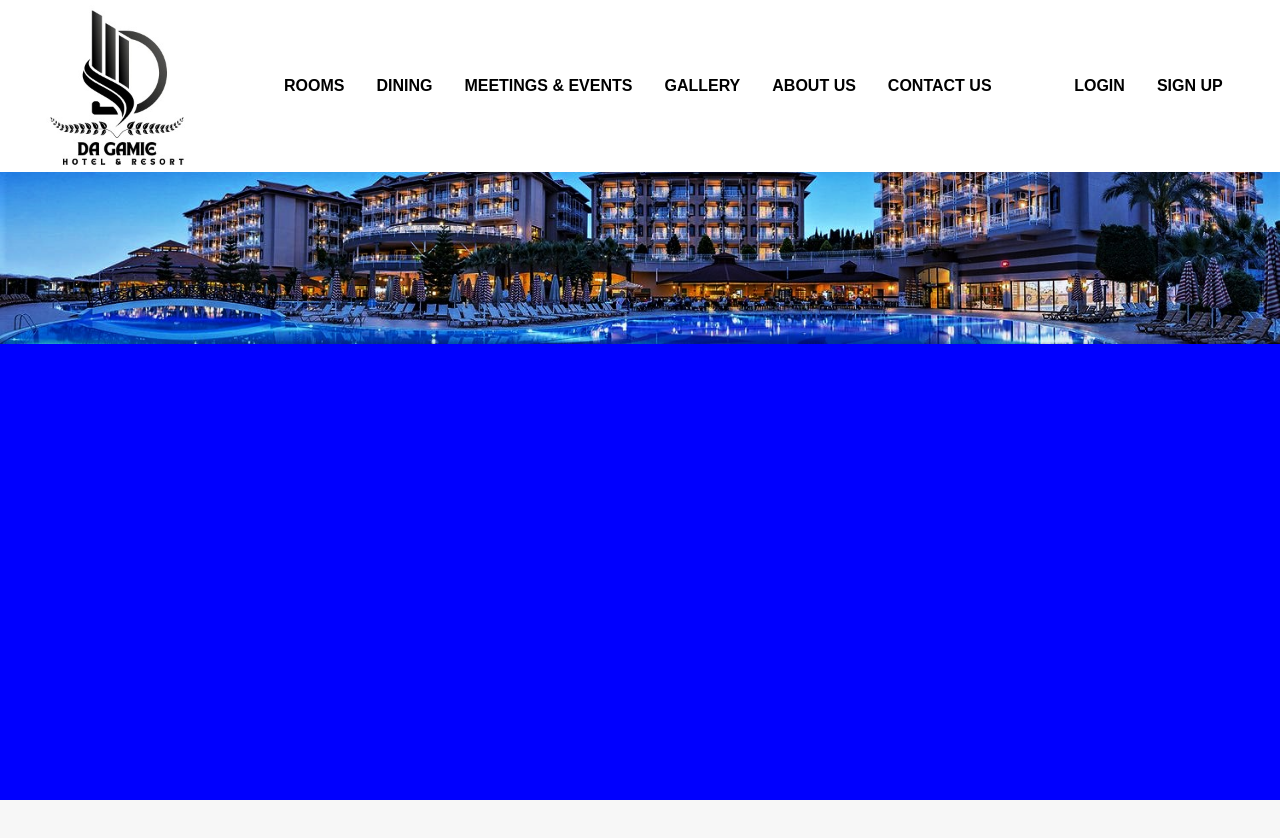
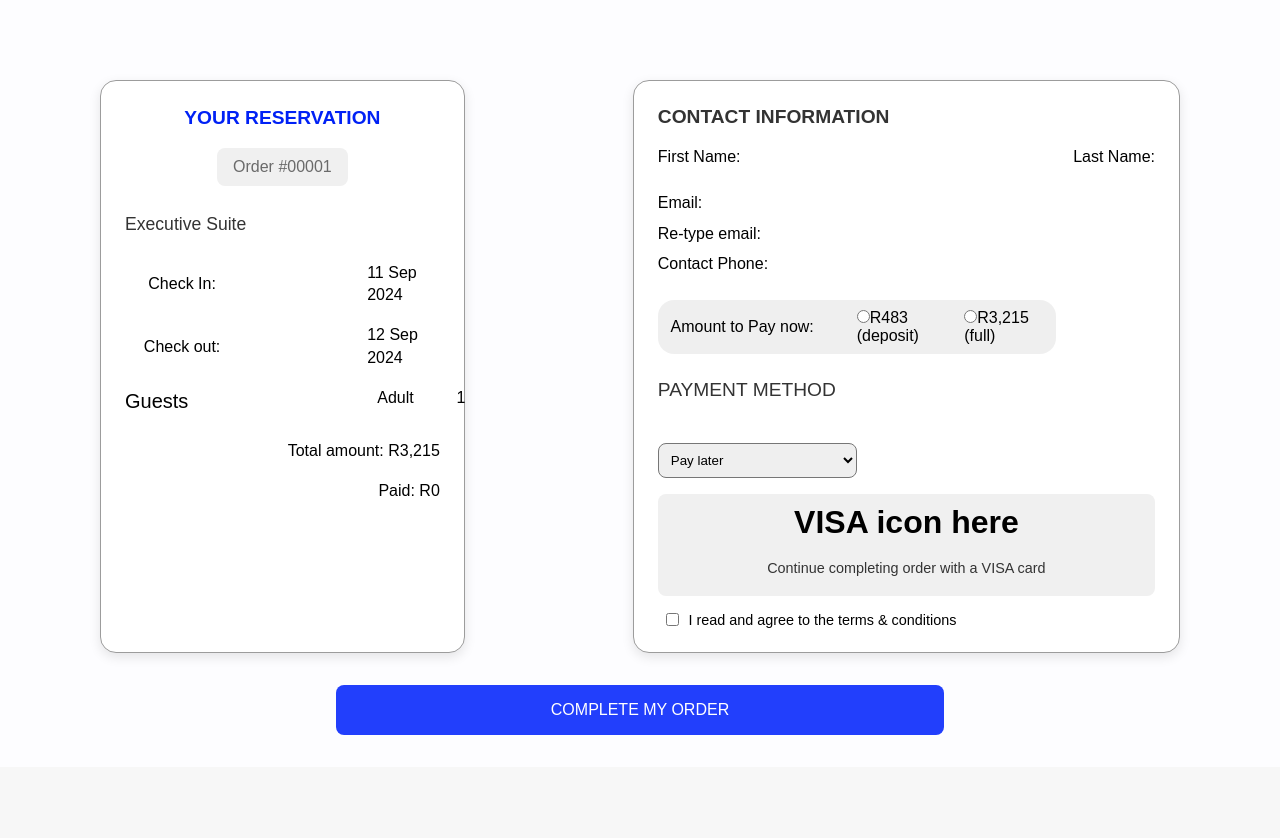
Before and after one commit to TlotloSeGamie/hotel-app, a React (Create React App) app: page / in a window 1280 px wide. Shown: the top 838 px of the page. After the commit the page ends 800 px from the top, so only its background shows below. Built offline with nearby package versions, Linux system fonts and the light colour scheme.

Commit message:
checkout

```diff
--- a/src/components/Checkout.css
+++ b/src/components/Checkout.css
@@ -1,18 +1,241 @@
 .Checkout-container {
     width: 100%;
-    height: 100%;
-    background-color: blue;
+    background-color: rgb(253, 253, 255);
+    padding: 2rem;
+    font-family: 'Arial', sans-serif;
 }
 
 .check-img {
     background-repeat: no-repeat;
     background-attachment: fixed;
     width: 100%;
-    height: 100vh;
-    position: relative;
-    top: 9rem;
+    height: 20vh;
+    margin-top: 5rem;
+    display: flex;
+    justify-content: center;
 }
 
 img {
     width: 100%;
+    object-fit: cover;
+    height: 100%;
 }
+
+.cheque-container {
+    display: flex;
+    flex-wrap: wrap;
+    justify-content: space-around;
+    gap: 2rem;
+    margin-top: 3rem;
+}
+
+.cheq {
+    width: 30%;
+    padding: 1.5rem;
+    border: 1px solid #9c9c9c;
+    border-radius: 1rem;
+    background-color: #fff;
+    box-shadow: 0px 4px 12px rgba(0, 0, 0, 0.1);
+}
+
+.reserve {
+    display: flex;
+    flex-direction: column;
+    align-items: center;
+}
+
+.your h5 {
+    font-weight: bold;
+    color: #0021f5;
+    font-size: 1.2rem;
+    margin-bottom: 1rem;
+}
+
+.order h5 {
+    font-size: 1rem;
+    color: #6a6a6a;
+    background-color: #f0f0f0;
+    padding: 0.5rem 1rem;
+    border-radius: 0.5rem;
+}
+
+.numbers {
+    display: flex;
+    flex-direction: column;
+    margin-top: 1rem;
+}
+
+.exe h5 {
+    font-size: 1.1rem;
+    color: #333;
+}
+
+.checks {
+    display: flex;
+    flex-direction: column;
+    gap: 0.5rem;
+    margin-top: 1rem;
+}
+
+.date {
+    width: 30%;
+    font-size: medium;
+    font-weight: lighter;
+}
+
+.checks .in {
+    display: flex;
+    justify-content: space-around;
+    width: 100%;
+}
+
+.checks .out {
+    display: flex;
+    justify-content: space-around;
+    width: 100%;
+}
+
+.guest {
+    width: 70%;
+    display: flex;
+    justify-content: space-between;
+}
+
+.guest-info {
+    position: relative;
+    width: 40%;
+    display: flex;
+    justify-content: space-between;
+    left: 7.5rem;
+}
+
+.guest-info h5 {
+    font-weight: lighter;
+    font-size: medium;
+}
+
+.amount {
+    margin-top: 1rem;
+    display: flex;
+    flex-direction: column;
+    gap: 0.5rem;
+    font-weight: bold;
+}
+
+.amount .total, .amount .paid {
+    font-size: 1rem;
+    display: flex;
+    justify-content: end;
+}
+
+.info {
+    width: 45%;
+    padding: 1.5rem;
+    background-color: #fff;
+    border: 1px solid #9c9c9c;
+    border-radius: 1rem;
+    box-shadow: 0px 4px 12px rgba(0, 0, 0, 0.1);
+}
+
+.contact h4 {
+    font-size: 1.2rem;
+    color: #333;
+    margin-bottom: 1rem;
+}
+
+.names {
+    margin-bottom: 1.5rem;
+}
+
+.names h5 {
+    font-size: 1rem;
+    margin-bottom: 0.5rem;
+}
+
+.pay-now {
+    width: 80%;
+    height: auto;
+    display: flex;
+    align-items: center;
+    justify-content: space-between;
+    background-color: #9c9c9c28;
+    border-radius: 1rem;
+}
+
+.pay-now h5 {
+    font-size: 1rem;
+    margin: 1rem 0;
+    position: relative;
+    left: 0.8rem;
+}
+
+.money {
+    width: 50%;
+    display: flex;
+    justify-content: space-evenly;
+}
+
+.pay-now .dot {
+    height: 0.8rem;
+    width: 0.8rem;
+    background-color: #6a6a6a;
+    border-radius: 50%;
+    display: inline-block;
+    margin-right: 0.5rem;
+}
+
+.method h3 {
+    font-size: 1.2rem;
+    color: #333;
+    margin-top: 1.5rem;
+}
+
+#payments {
+    display: flex;
+    justify-content: center;
+    align-items: center;
+    width: 40%;
+    padding: 0.5rem 0.5rem;
+    margin-bottom: 1rem;
+    border-radius: 0.5rem;
+}
+
+.statement {
+    background-color: #f0f0f0;
+    padding: 0.5rem;
+    border-radius: 0.5rem;
+    text-align: center;
+    margin-bottom: 1rem;
+}
+
+.statement h5 {
+    font-size: 0.9rem;
+    color: #333;
+}
+
+.agree {
+    display: flex;
+    align-items: center;
+    gap: 0.3rem;
+}
+
+.agree label {
+    font-size: 0.9rem;
+    margin-left: 0.5rem;
+}
+
+.complete-btn {
+    width: 50%;
+    padding: 1rem;
+    background-color: #223ffc;
+    color: #fff;
+    border: none;
+    border-radius: 0.5rem;
+    font-size: 1rem;
+    cursor: pointer;
+    transition: background-color 0.3s ease;
+}
+
+.complete-btn:hover {
+    background-color: #0012a0;
+}
--- a/src/components/Checkout.js
+++ b/src/components/Checkout.js
@@ -7,9 +7,106 @@ const Checkout = () => {
     return (
 
         <div className="Checkout-container">
-            {<Navbar />}
+           {/*} {<Navbar />}
             <div className="check-img">
                 <img src={check} />
+            </div>*/}
+            <div className="cheque-container">
+                <div className="cheq">
+                    <div className="reserve">
+                        <div className="your">
+                            <h5>YOUR RESERVATION</h5>
+                        </div>
+                        <div className="order">
+                            <h5>Order #00001</h5>
+                        </div>
+                    </div>
+                    <div className="numbers">
+                        <div className="exe">
+                            <h5>Executive Suite</h5>
+                        </div>
+                        <div className="checks">
+                            <div className="in">
+                                <h5 className="text">Check In:</h5>
+                                <h5 className="date">11 Sep 2024</h5>
+                            </div>
+                            <div className="out">
+                            <h5 className="text">Check out:</h5>
+                            <h5 className="date">12 Sep 2024</h5>
+                            </div>
+                            <div className="guest">
+                                <h5 className="guests">Guests</h5>
+                                <div className="guest-info">
+                                    <h5 className="gues">Adult</h5>
+                                    <h5 className="no">1</h5>
+                                </div>
+                            </div>
+                        </div>
+                    </div>
+                    <div className="amount">
+                        <h5 className="total">Total amount: R3,215</h5>
+                        <h5 className="paid">Paid: R0</h5>
+                    </div>
+                </div>
+                <div className="info">
+                    <div className="contact">
+                        <h4>CONTACT INFORMATION</h4>
+                        <div className="names">
+                            <div className="name">
+                                <h5 className="first">First Name:</h5>
+                                <h5 className="last">Last Name:</h5>
+                            </div>
+                            <div className="emails">
+                                <h5 className="email">Email:</h5>
+                                <h5 className="re-type">Re-type email:</h5>
+                            </div>
+                            <div className="phone">
+                                <h5>Contact Phone:</h5>
+                            </div>
+                        </div>
+                        <div className="pay-now">
+                            <h5>Amount to Pay now:</h5>
+                             <div className="money">
+                                 <label className="deposit">
+                                    <input
+                                        type="radio"
+                                        name="deposit"
+                                    />
+                                    <span class="checkmark"></span>R483 (deposit)
+                                    </label>
+                                    <label className="full">
+                                    <input
+                                        type="radio"
+                                        name="full"
+                                    />
+                                    <span class="checkmark"></span>R3,215 (full)
+                                    </label>
+                             </div>
+                        </div>
+
+
+                        <div className="method">
+                            <h3>PAYMENT METHOD</h3>
+                            <select id="payments">
+                                <option value="later">Pay later</option>
+                                <option value="visa">VISA</option>
+                                <option vale="pal">PayPal</option>
+                            </select>
+                            <div className="statement">
+                                <h2>VISA icon here</h2>
+                                <h5>Continue completing order with a VISA card</h5>
+                            </div>
+                            <div className="agree">
+                            <label class="agree">
+                                <input type="checkbox" />
+                                <span class="checkmark"></span>
+                                    I read and agree to the terms & conditions
+                                </label>
+                            </div>
+                        </div>
+                    </div>
+                </div>
+            <button className="complete-btn">COMPLETE MY ORDER</button>
             </div>
         </div>
     )
```
